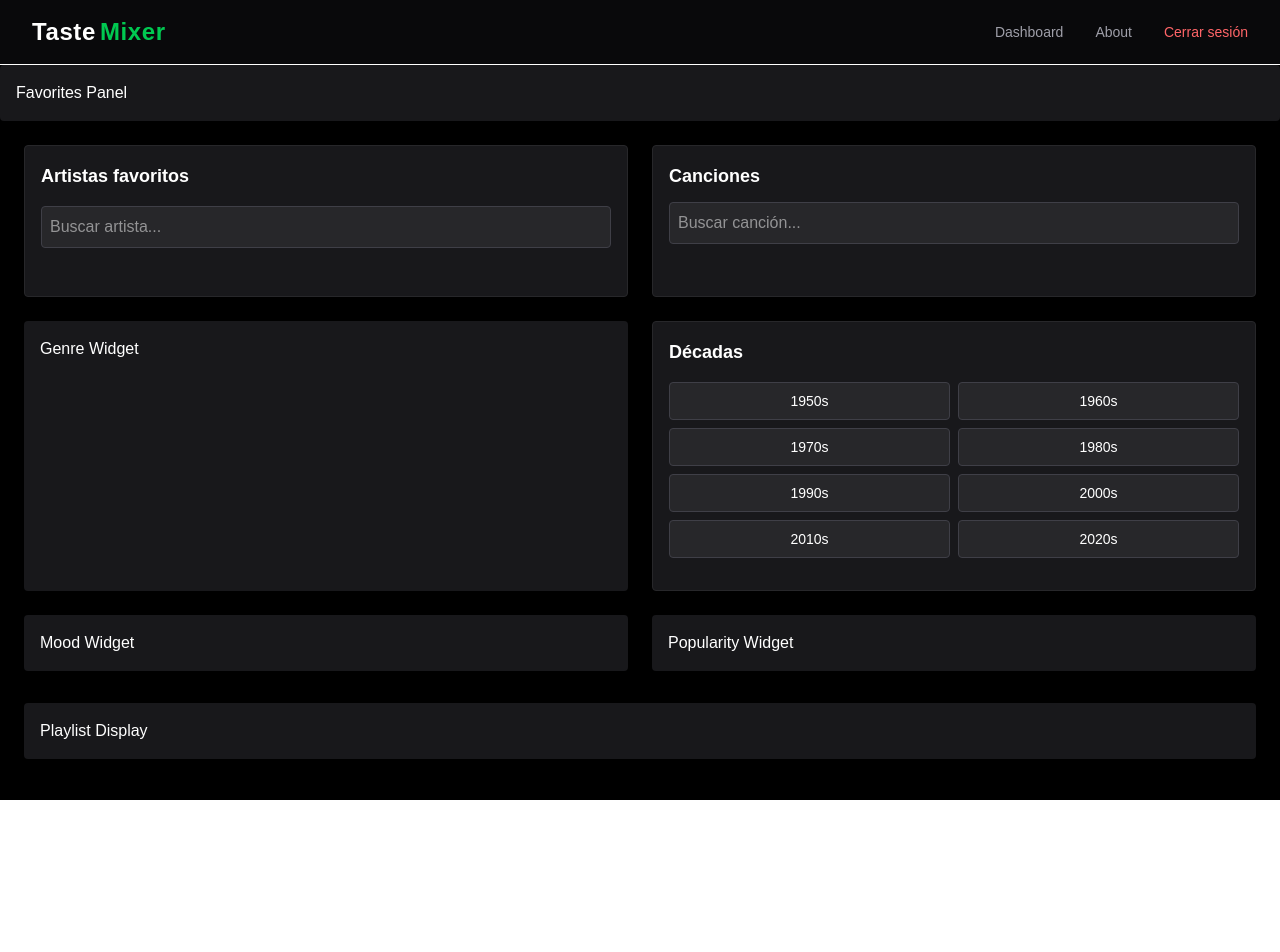
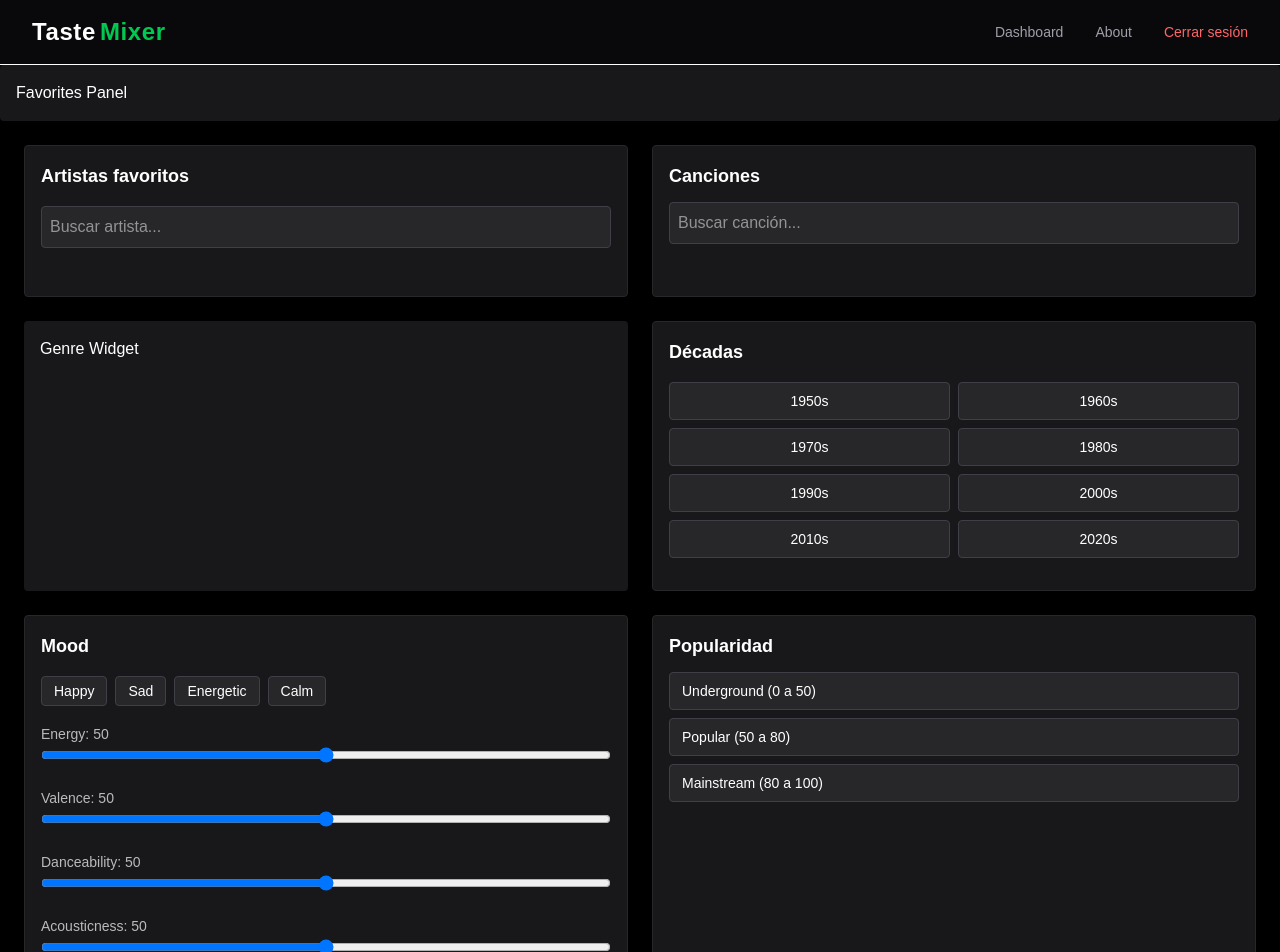
Before and after one commit to MatiasSvriz/spotify-taste-mixer, a Next.js app: page /dashboard in a window 1280 px wide. Shown: the top 952 px of the page. Before the commit the page ends 800 px from the top, so only its background shows below. Built offline with nearby package versions, Linux system fonts and the light colour scheme.

Commit message:
Añadimos MoodWidget y PopularityWidget, añadimos funcionalidades a spotify.js para filtrado por mood

```diff
--- a/src/app/components/MoodWidget.jsx
+++ b/src/app/components/MoodWidget.jsx
@@ -1,3 +1,110 @@
-export default function MoodWidget() {
-  return <div className="p-4 bg-zinc-900 rounded">Mood Widget</div>;
+"use client";
+
+import { useState } from "react";
+
+export default function MoodWidget({ selectedItems = {}, onSelect }) {
+  const [energy, setEnergy] = useState(selectedItems.energy ?? 50);
+  const [valence, setValence] = useState(selectedItems.valence ?? 50);
+  const [danceability, setDanceability] = useState(selectedItems.danceability ?? 50);
+  const [acousticness, setAcousticness] = useState(selectedItems.acousticness ?? 50);
+
+  // Moods predefinidos
+  const presets = {
+    Happy:        { energy: 70, valence: 80, danceability: 70, acousticness: 20 },
+    Sad:          { energy: 30, valence: 20, danceability: 30, acousticness: 60 },
+    Energetic:    { energy: 90, valence: 60, danceability: 85, acousticness: 10 },
+    Calm:         { energy: 20, valence: 60, danceability: 25, acousticness: 70 }
+  };
+
+  function applyPreset(preset) {
+    const values = presets[preset];
+
+    setEnergy(values.energy);
+    setValence(values.valence);
+    setDanceability(values.danceability);
+    setAcousticness(values.acousticness);
+
+    onSelect(values);
+  }
+
+  function update(key, value) {
+    const num = Number(value);
+
+    const updated = {
+      energy,
+      valence,
+      danceability,
+      acousticness,
+      [key]: num
+    };
+
+    setEnergy(updated.energy);
+    setValence(updated.valence);
+    setDanceability(updated.danceability);
+    setAcousticness(updated.acousticness);
+
+    onSelect(updated);
+  }
+
+  function Slider({ label, value, onChange }) {
+    return (
+      <div>
+        <label className="text-sm opacity-70">{label}: {value}</label>
+        <input
+          type="range"
+          min="0"
+          max="100"
+          value={value}
+          onChange={e => onChange(e.target.value)}
+          className="w-full"
+        />
+      </div>
+    );
+  }
+
+  return (
+    <div className="bg-zinc-900 p-4 rounded border border-zinc-800 space-y-4">
+
+      <h2 className="text-lg font-semibold">Mood</h2>
+
+      {/* MOODS PREDEFINIDOS */}
+      <div className="flex gap-2 flex-wrap">
+        {Object.keys(presets).map((mood) => (
+          <button
+            key={mood}
+            onClick={() => applyPreset(mood)}
+            className="px-3 py-1 bg-zinc-800 border border-zinc-700 rounded hover:bg-zinc-700 text-sm"
+          >
+            {mood}
+          </button>
+        ))}
+      </div>
+
+      {/* SLIDERS */}
+      <Slider
+        label="Energy"
+        value={energy}
+        onChange={v => update("energy", v)}
+      />
+
+      <Slider
+        label="Valence"
+        value={valence}
+        onChange={v => update("valence", v)}
+      />
+
+      <Slider
+        label="Danceability"
+        value={danceability}
+        onChange={v => update("danceability", v)}
+      />
+
+      <Slider
+        label="Acousticness"
+        value={acousticness}
+        onChange={v => update("acousticness", v)}
+      />
+
+    </div>
+  );
 }
--- a/src/app/components/PopularityWidget.jsx
+++ b/src/app/components/PopularityWidget.jsx
@@ -1,3 +1,42 @@
-export default function PopularityWidget() {
-  return <div className="p-4 bg-zinc-900 rounded">Popularity Widget</div>;
+"use client";
+
+export default function PopularityWidget({ selectedItems = [50, 100], onSelect }) {
+  const options = [
+    { label: "Underground", range: [0, 50] },
+    { label: "Popular", range: [50, 80] },
+    { label: "Mainstream", range: [80, 100] }
+  ];
+
+  function select(range) {
+    onSelect(range);
+  }
+
+  return (
+    <div className="bg-zinc-900 p-4 rounded border border-zinc-800 space-y-3">
+      <h2 className="text-lg font-semibold">Popularidad</h2>
+
+      <div className="space-y-2">
+        {options.map((opt) => {
+          const min = opt.range[0];
+          const max = opt.range[1];
+
+          const isSelected =
+            selectedItems[0] === min && selectedItems[1] === max;
+
+          return (
+            <button
+              key={opt.label}
+              onClick={() => select(opt.range)}
+              className={`
+                w-full text-left px-3 py-2 rounded border text-sm
+                ${isSelected ? "bg-green-600 border-green-500" : "bg-zinc-800 border-zinc-700"}
+              `}
+            >
+              {opt.label} ({min} a {max})
+            </button>
+          );
+        })}
+      </div>
+    </div>
+  );
 }
--- a/src/app/dashboard/page.js
+++ b/src/app/dashboard/page.js
@@ -47,8 +47,14 @@ export default function Dashboard() {
             selectedItems={selectedDecades}
             onSelect={setSelectedDecades}
           />
-          <MoodWidget />
-          <PopularityWidget />
+          <MoodWidget
+            selectedItems={selectedMood}
+            onSelect={setSelectedMood}
+          />
+          <PopularityWidget
+            selectedItems={popularity}
+            onSelect={setPopularity}
+          />
         </div>
 
         <PlaylistDisplay />
--- a/src/lib/spotify.js
+++ b/src/lib/spotify.js
@@ -46,7 +46,26 @@ export async function generatePlaylist(preferences) {
     );
   }
 
-  // 5. Eliminar duplicados y limitar a 30 canciones
+  // 5. Filtrar por mood
+  if (mood) {
+    const {
+      energy = 50,
+      valence = 50,
+      danceability = 50,
+      acousticness = 50
+    } = mood;
+
+    allTracks = allTracks.filter(t => {
+      return (
+        Math.abs((t.energy ?? 0.5) * 100 - energy) < 40 &&
+        Math.abs((t.valence ?? 0.5) * 100 - valence) < 40 &&
+        Math.abs((t.danceability ?? 0.5) * 100 - danceability) < 40 &&
+        Math.abs((t.acousticness ?? 0.5) * 100 - acousticness) < 40
+      );
+    });
+  }
+
+  // 6. Eliminar duplicados y limitar a 30 canciones
   const uniqueTracks = Array.from(
     new Map(allTracks.map(track => [track.id, track])).values()
   ).slice(0, 30);
```
